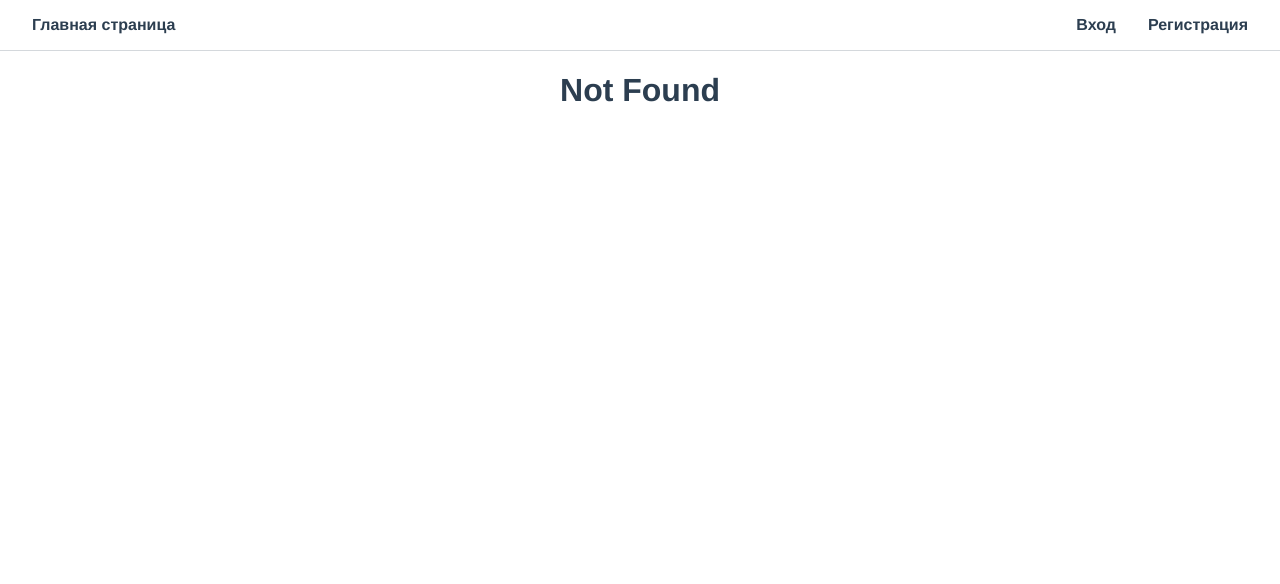
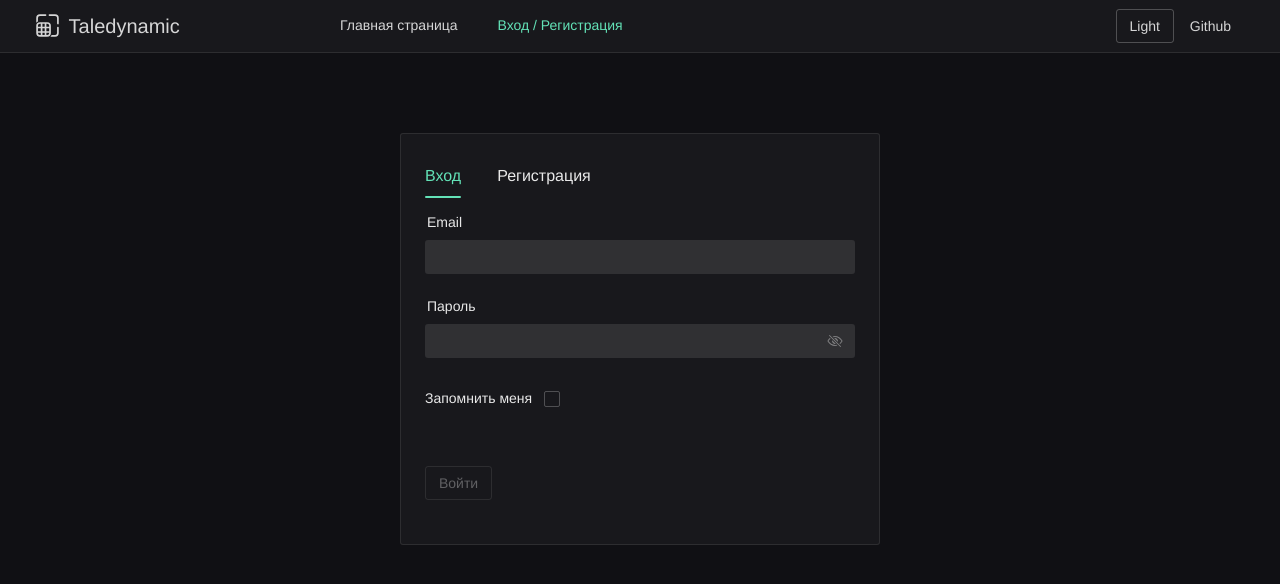
Before and after one commit to Oremiro/Taledynamic, a Vue app in the folder client/: page /auth in a window 1280 px wide. Before the commit this address had no page. Shown: the top 584 px of the page. Built offline with nearby package versions, Linux system fonts and the light colour scheme.

Commit message:
Improve design and layout

```diff
--- a/client/package.json
+++ b/client/package.json
@@ -16,6 +16,7 @@
     "vue-router": "^4.0.0-0"
   },
   "devDependencies": {
+    "@vicons/ionicons5": "^0.11.0",
     "@vue/cli-plugin-babel": "~4.5.0",
     "@vue/cli-plugin-eslint": "~4.5.0",
     "@vue/cli-plugin-router": "^4.5.13",
@@ -24,8 +25,10 @@
     "babel-eslint": "^10.1.0",
     "eslint": "^6.7.2",
     "eslint-plugin-vue": "^7.0.0",
+    "naive-ui": "^2.19.3",
     "sass": "^1.26.5",
-    "sass-loader": "^8.0.2"
+    "sass-loader": "^8.0.2",
+    "vfonts": "^0.1.0"
   },
   "eslintConfig": {
     "root": true,
--- a/client/src/App.vue
+++ b/client/src/App.vue
@@ -1,19 +1,16 @@
 <template>
-  <div id="nav">
-    <router-link to="/">Главная страница</router-link>
-    <div>
-      <router-link to="/signin">Вход</router-link>
-      <router-link to="/signup">Регистрация</router-link>
-    </div>
-  </div>
-  <router-view></router-view>
+  <n-config-provider :theme="theme">
+    <n-global-style />
+    <n-layout>
+      <Header />
+      <n-layout-content>
+        <router-view />
+      </n-layout-content>
+    </n-layout>
+  </n-config-provider>
 </template>
 
 <style lang="scss">
-
-body {
-  margin: 0;
-}
 #app {
   font-family: Avenir, Helvetica, Arial, sans-serif;
   -webkit-font-smoothing: antialiased;
@@ -22,21 +19,22 @@ body {
   color: #2c3e50;
   min-height: 100vh;
 }
+</style>
 
-#nav {
-  display: flex;
-  justify-content: space-between;
-  padding: 1rem;
-  border-bottom: rgba(44, 62, 80, 0.2) solid thin;
-  a {
-    font-weight: bold;
-    color: #2c3e50;
-    margin: 0 1rem;
-    text-decoration-line: none;
 
-    &.router-link-exact-active {
-      color: #42b983;
+<script>
+import { darkTheme } from 'naive-ui'
+import Header from '@/components/Header.vue'
+
+
+export default {
+  data() {
+    return {
+      theme: darkTheme
     }
+  },
+  components: {
+    Header
   }
 }
-</style>
+</script>
--- /dev/null
+++ b/client/src/components/Header.vue
@@ -0,0 +1,102 @@
+<template>
+  <n-layout-header bordered="" style="padding: .3rem 0 .3rem 0;">
+    <n-grid cols="12">
+      <n-gi span="2">
+        <div class="nav-logo">
+          <n-icon size="27">
+            <svg xmlns="http://www.w3.org/2000/svg" xmlns:xlink="http://www.w3.org/1999/xlink" viewBox="0 0 24 24">
+              <g fill="none">
+                <path d="M5.25 2h5a.75.75 0 0 1 0 1.5h-5A1.75 1.75 0 0 0 3.5 5.25v3.126A4.264 4.264 0 0 0 2 9.51V5.25A3.25 3.25 0 0 1 5.25 2z" fill="currentColor" />
+                <path d="M15.624 20.5A4.264 4.264 0 0 1 14.49 22h4.261A3.25 3.25 0 0 0 22 18.75v-5a.75.75 0 0 0-1.5 0v5a1.75 1.75 0 0 1-1.75 1.75h-3.126z" fill="currentColor" />
+                <path d="M21.25 11a.75.75 0 0 0 .75-.75v-5A3.25 3.25 0 0 0 18.75 2h-5a.75.75 0 0 0 0 1.5h5c.966 0 1.75.784 1.75 1.75v5c0 .414.336.75.75.75z" fill="currentColor" />
+                <path d="M5.25 9A3.25 3.25 0 0 0 2 12.25v6.5A3.25 3.25 0 0 0 5.25 22h6.5A3.25 3.25 0 0 0 15 18.75v-6.5A3.25 3.25 0 0 0 11.75 9h-6.5zM3.5 12.25c0-.966.784-1.75 1.75-1.75H6V13H3.5v-.75zM6 14.5V17H3.5v-2.5H6zM7.5 17v-2.5h2V17h-2zm3.5 0v-2.5h2.5V17H11zm-3.5 1.5h2v2h-2v-2zm3.5 0h2.5v.25a1.75 1.75 0 0 1-1.75 1.75H11v-2zm0-8h.75c.966 0 1.75.784 1.75 1.75V13H11v-2.5zM9.5 13h-2v-2.5h2V13zM6 18.5v2h-.75a1.75 1.75 0 0 1-1.75-1.75v-.25H6z" fill="currentColor" />
+              </g>
+            </svg>
+          </n-icon>
+          <n-text style="margin-left: 0.5rem">Taledynamic</n-text>
+        </div>
+      </n-gi>
+      <n-gi span="6" offset="1">
+        <div class="nav-menu">
+          <n-menu :value="selectedMenuOption" :options="menuOptions" mode="horizontal" />
+        </div>
+      </n-gi>
+      <n-gi span="2" offset="1">
+        <div class="nav-extra">
+          <n-button style="margin-right: 1rem">Light</n-button>
+          <n-button text tag="a" href="https://github.com">Github</n-button>
+        </div>
+      </n-gi>
+    </n-grid>
+    <div>
+    </div>
+  </n-layout-header>
+</template>
+
+<style lang="scss" scoped>
+%nav {
+  min-width: 100%;
+  min-height: 100%;
+  display: flex;
+  align-items: center;
+}
+
+.nav-logo {
+  @extend %nav;
+  font-size: 1.25rem;
+  justify-content: center;
+}
+
+.nav-menu {
+  @extend %nav;
+  justify-content: flex-start;
+}
+
+.nav-extra {
+  @extend %nav;
+  justify-content: center;
+}
+</style>
+
+<script>
+import { h }  from 'vue'
+import { RouterLink } from 'vue-router'
+
+const menuOptions = [
+  {
+    label: () =>
+      h(
+        RouterLink,
+        {
+          to: '/'
+        },
+        { default: () => 'Главная страница' }
+      ),
+    key: 'Home'
+  },
+  {
+    label: () =>
+      h(
+        RouterLink,
+        {
+          to: 'auth'
+        },
+        { default: () => 'Вход / Регистрация' }
+      ),
+    key: 'Auth'
+  }
+]
+
+export default {
+  data() {
+    return {
+      menuOptions: menuOptions
+    }
+  },
+  computed: {
+    selectedMenuOption() {
+      return this.$route.name;
+    }
+  },
+}
+</script>
--- a/client/src/components/SignInForm.vue
+++ b/client/src/components/SignInForm.vue
@@ -1,66 +1,39 @@
 <template>
-  <form novalidate class="sign-in-form" @submit.prevent="submitForm">
-    <div class="input-group-base">
-      <label for="si-email">Email</label>
-      <input id="si-email" type="email" v-model="formData.email">
-      <div v-if="v$.formData.email.$error">Email field has an error.</div>
-    </div>
-    <div class="input-group-base">
-      <label for="si-password">Пароль</label>
-      <input id="si-password" type="password" v-model="formData.password">
-    </div>
-    <div class="input-group-checkbox">
-      <label for="si-checkbox">Запомнить пароль</label>
-      <input id="si-checkbox" type="checkbox" v-model="formData.remembered">
-    </div>
-    <button type="submit">Войти</button>
-  </form>
+  <n-form>
+    <n-form-item label="Email" path="">
+      <n-input placeholder="" v-model:value="formData.email" />
+    </n-form-item>
+    <n-form-item label="Пароль" path="">
+      <n-input type="password" show-password-on="click" placeholder="" v-model:value="formData.password" />
+    </n-form-item>
+    <n-form-item label-placement="left" label="Запомнить меня" path="">
+      <n-checkbox v-model:checked="formData.remembered" />
+    </n-form-item>
+    <n-form-item>
+      <n-button :disabled="v$.formData.$invalid">Войти</n-button>
+    </n-form-item>
+  </n-form>
 </template>
 
 <style lang="scss" scoped>
-input {
-  padding: .6rem .7rem;
-  border: .05rem solid #ddd;
-  border-radius: .2rem;
-}
-input[type=button] {
-  cursor: pointer;
-}
-%input-group {
-  display: flex;
-  align-items: flex-start;
-}
-%input-group:not(:last-child) {
-  margin-bottom: 1rem;
-}
-.input-group-base {
-  @extend %input-group;
-  flex-direction: column;
-  label {
-    margin-bottom: .25rem;
-  }
-}
-.input-group-checkbox {
-  @extend %input-group;
-  flex-direction: row;
-  label {
-    margin-right: .5rem;
-  }
-}
-.sign-in-form {
-  max-width: 30rem;
-  display: flex;
-  flex-direction: column;
-  padding: 1rem 1.5rem;
-  border: .05rem solid #ddd;
-  border-radius: .2rem;
-}
+
 </style>
 
 <script>
 import axios from 'axios'
 import useVuelidate from '@vuelidate/core'
-import { required, email } from '@vuelidate/validators'
+import { required, email, helpers } from '@vuelidate/validators'
+
+const requiredValidator = helpers.withMessage('Поле не должно быть пустым', required);
+const emailValidator = helpers.withMessage('Неверный Email', email);
+
+const passwordValidator = helpers.withMessage('', (value) => {
+  const containsUppercase = /[A-Z]/.test(value);
+  const containsLowercase = /[a-z]/.test(value);
+  const containsDigit = /\d/.test(value);
+  const containsSpecial = /[#?!@$%^&*_(),.+-]/.test(value);
+  return containsUppercase && containsLowercase && containsDigit && containsSpecial;
+})
 
 export default {
     name: 'SignInForm',
@@ -79,15 +52,12 @@ export default {
     validations() {
       return {
         formData: {
-          email: { required, email },
-          password: { required },
+          email: { requiredValidator, emailValidator },
+          password: { requiredValidator, passwordValidator},
         }
       }
     },
     methods: {
-      validateForm() {
-        console.log('Validation');
-      },
       submitForm() {
         axios.post('', this.formData)
           .then((response) => { console.log(response) })
--- /dev/null
+++ b/client/src/components/SignUpForm.vue
@@ -0,0 +1,26 @@
+<template>
+  <n-form>
+    <n-form-item label="Email" path="">
+      <n-input placeholder=""/>
+    </n-form-item>
+    <n-form-item label="Пароль" path="">
+      <n-input type="password" show-password-on="click" placeholder=""/>
+    </n-form-item>
+    <n-form-item label="Повторите пароль" path="">
+      <n-input type="password" show-password-on="click" placeholder=""/>
+    </n-form-item>
+    <n-form-item>
+      <n-button>Зарегистрироваться</n-button>
+    </n-form-item>
+  </n-form>
+</template>
+
+<style lang="scss" scoped>
+
+</style>
+
+<script>
+export default {
+    name: 'SignUpForm'
+}
+</script>
--- a/client/src/main.js
+++ b/client/src/main.js
@@ -1,5 +1,24 @@
 import { createApp } from 'vue'
 import App from './App.vue'
 import router from './router'
+import {
+    create,
+    NButton, NConfigProvider, NGlobalStyle,
+    NLayoutHeader, NMenu, NText, NSpace,
+    NForm, NFormItem, NInput, NCheckbox,
+    NCard, NTabs, NTabPane, NH1, NA, NGrid, NGridItem,
+    NIcon, NLayout, NLayoutContent, NResult
+} from 'naive-ui'
 
-createApp(App).use(router).mount('#app')
+const naive = create({
+    components: [
+        NButton, NConfigProvider, NGlobalStyle,
+        NLayoutHeader, NMenu, NText, NSpace,
+        NForm, NFormItem, NInput, NCheckbox,
+        NCard, NTabs, NTabPane, NH1, NA, NGrid,
+        NGridItem, NIcon, NLayout, NLayoutContent,
+        NResult
+    ]
+})
+
+createApp(App).use(router).use(naive).mount('#app')
--- a/client/src/router/index.js
+++ b/client/src/router/index.js
@@ -6,14 +6,9 @@ const routes = [
     component: () => import('@/views/Home.vue')
   },
   {
-    path: '/signin',
-    name: 'Sign In',
-    component: () => import('@/views/SignIn.vue')
-  },
-  {
-    path: '/signup',
-    name: 'Sign Up',
-    component: () => import('@/views/SignUp.vue')
+    path: '/auth',
+    name: 'Auth',
+    component: () => import('@/views/Auth.vue')
   },
   {
     path: '/:pathMatch(.*)*',
--- /dev/null
+++ b/client/src/views/Auth.vue
@@ -0,0 +1,36 @@
+<template>
+  <div class="container">
+    <n-card hoverable style="max-width: 30rem">
+      <n-tabs default-value="signin" size="large">
+        <n-tab-pane name="signin" tab="Вход">
+          <sign-in-form />
+        </n-tab-pane>
+        <n-tab-pane name="signup" tab="Регистрация">
+          <sign-up-form />
+        </n-tab-pane>
+      </n-tabs>
+    </n-card>
+  </div>
+</template>
+
+<style lang="scss" scoped>
+.container {
+  width: 100%;
+  height: 100%;
+  display: flex;
+  justify-content: center;
+  padding-top: 5rem;
+}
+</style>
+
+<script>
+import SignInForm from '@/components/SignInForm.vue'
+import SignUpForm from '@/components/SignUpForm.vue'
+
+export default {
+  name: 'Sign In',
+  components: {
+    SignInForm, SignUpForm
+  }
+}
+</script>
--- a/client/src/views/NotFound.vue
+++ b/client/src/views/NotFound.vue
@@ -1,7 +1,9 @@
 <template>
-    <div>
-        <h1>
-            Not Found
-        </h1>
-    </div>
+    <n-result
+    status="404"
+    title="404 Not Found"
+    description="You know life is always ridiculous."
+    size="huge"
+    style="margin-top: 10rem"
+    />
 </template>
--- a/client/src/views/SignIn.vue
+++ /dev/null
@@ -1,24 +0,0 @@
-<template>
-  <div class="sign-in">
-    <SignInForm></SignInForm>
-  </div>
-</template>
-
-<style lang="scss" scoped>
-.sign-in {
-  padding-top: 3rem;
-  display: flex;
-  align-items: center;
-  justify-content: center;
-}
-</style>
-
-<script>
-import SignInForm from '@/components/SignInForm.vue'
-export default {
-  name: 'Sign In',
-  components: {
-    SignInForm
-  }
-}
-</script>
--- a/client/src/views/SignUp.vue
+++ /dev/null
@@ -1,11 +0,0 @@
-<template>
-  <div class="home">
-      Registration page
-  </div>
-</template>
-
-<script>
-export default {
-  name: 'Registration',
-}
-</script>
```
Also changed, not shown: 1 other file (tests, documents, lock files or other folders).
